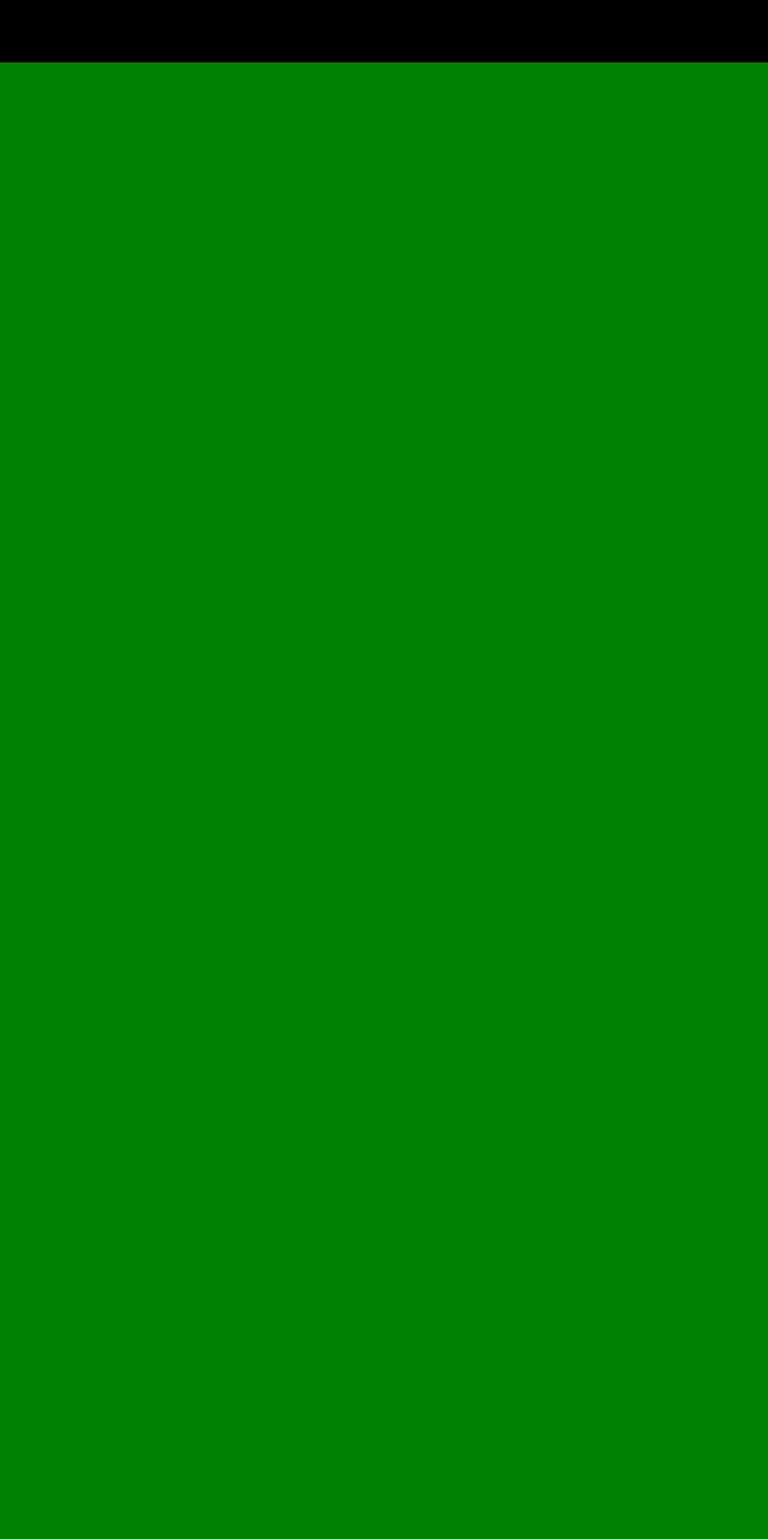
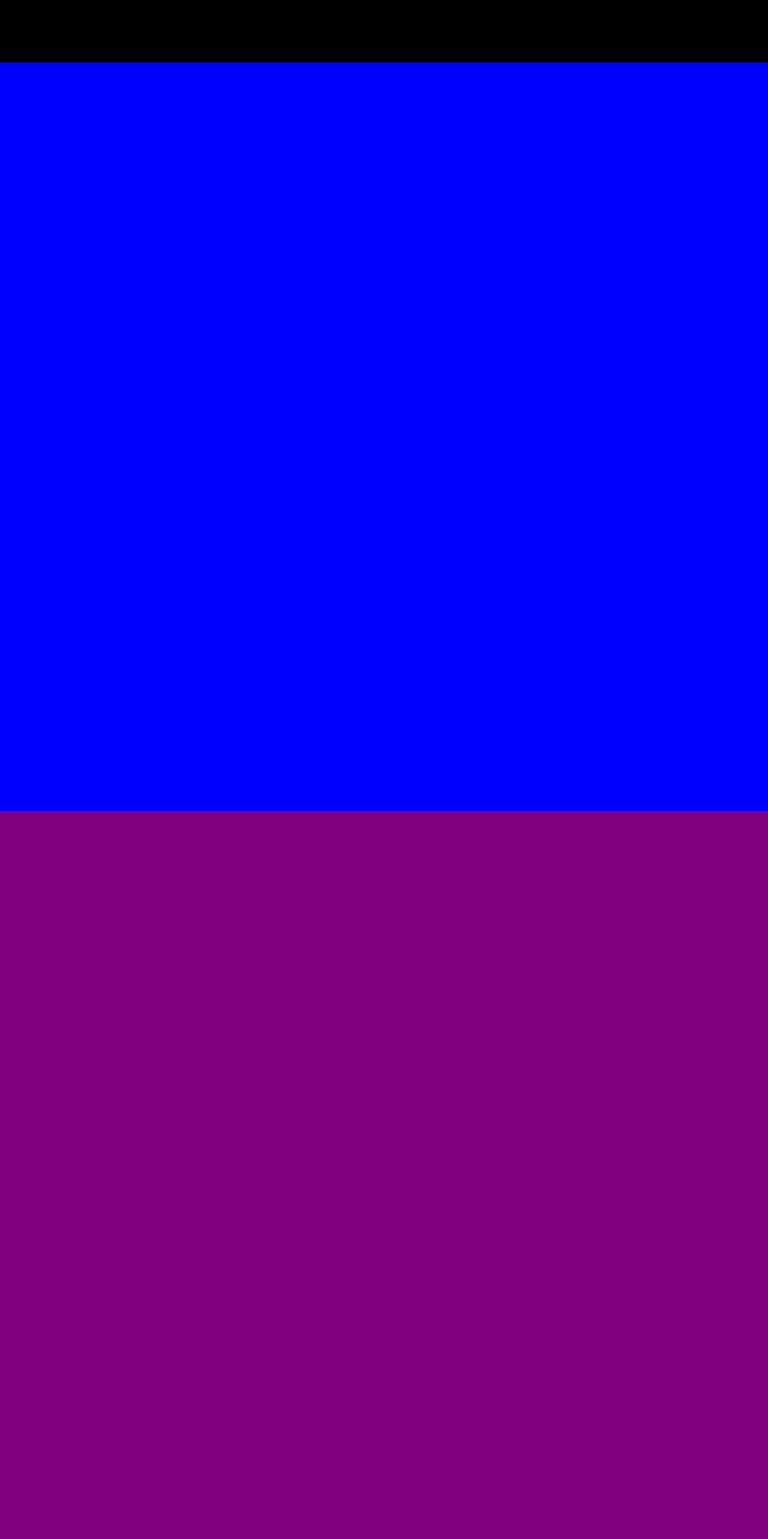
Before and after one commit to Hydrageno/inpaint-toolbox, a Vue app: page / in a window 1280 px wide. Shown: the top 2566 px of the page at 60% size. Built offline with nearby package versions, Linux system fonts and the light colour scheme.

Commit message:
initialize working func layout and view file.

```diff
--- /dev/null
+++ b/src/components/homeview-can/RemovalInpaint.vue
@@ -0,0 +1,13 @@
+<template>
+    <div class="removal-inpaint"></div>
+</template>
+
+<script>
+export default{
+    name: 'RemovalInpaint',
+}
+</script>
+
+<style lang="less">
+
+</style>
--- /dev/null
+++ b/src/components/homeview-can/SegmentationInpaint.vue
@@ -0,0 +1,13 @@
+<template>
+    <div class="segmentation-inpaint"></div>
+</template>
+
+<script>
+export default{
+    name: 'SegmentationInpaint',
+}
+</script>
+
+<style lang="less">
+
+</style>
--- /dev/null
+++ b/src/components/homeview-can/SuperResolution.vue
@@ -0,0 +1,13 @@
+<template>
+    <div class="super-resolution"></div>
+</template>
+
+<script>
+export default{
+    name: 'SuperResolution',
+}
+</script>
+
+<style lang="less">
+
+</style>
--- /dev/null
+++ b/src/components/homeview-can/TraditionInpaint.vue
@@ -0,0 +1,13 @@
+<template>
+    <div class="tradition-inpaint"></div>
+</template>
+
+<script>
+export default{
+    name: 'TraditionInpaint',
+}
+</script>
+
+<style lang="less">
+
+</style>
--- a/src/views/HomeView.vue
+++ b/src/views/HomeView.vue
@@ -7,6 +7,10 @@
     <div id="body">
       <!--main content: include traditional inpaint、super-resolution、removal、inpaint with segmentation-->
       <!--主功能区：包含传统图像修复、超分辨率、去除信息、基于语义分割的指导性修复-->
+      <tradition-inpaint id="body-tradition-inpaint"></tradition-inpaint>
+      <super-resolution id="body-super-resolution"></super-resolution>
+      <removal-inpaint id="body-removal-inpaint"></removal-inpaint>
+      <segmentation-inpaint id="body-segmentation-inpaint"></segmentation-inpaint>
     </div>
     <div id="footer">
       <!--thankful for sponsor-->
@@ -17,12 +21,18 @@
 
 <script>
 // @ is an alias to /src
-
+import TraditionInpaint from '@/components/homeview-can/TraditionInpaint.vue';
+import SuperResolution from '@/components/homeview-can/SuperResolution.vue';
+import RemovalInpaint from '@/components/homeview-can/RemovalInpaint.vue';
+import SegmentationInpaint from '@/components/homeview-can/SegmentationInpaint.vue';
 
 export default {
   name: 'HomeView',
   components: {
-
+    TraditionInpaint,
+    SuperResolution,
+    RemovalInpaint,
+    SegmentationInpaint,
   }
 }
 </script>
@@ -69,6 +79,31 @@ export default {
     // initialize the color of background in developing period.
     // 前期开发时，使用不同颜色来占据位置确定基本布局。
     background-color: green;
+    // let inner element flow by column
+    // 让HomeView的#body中的功能区按照列排序
+    display: flex;
+    flex-direction: column;
+    // let four function the same height;
+    // differentiate the function by differen color in developing period.
+    // 让四个功能区高度相同（后期可以根据需求调整）
+    // 开发阶段按照不同的颜色区分不同的功能区，来调整布局
+    @function-height: 2.5;
+    #body-tradition-inpaint{
+      flex: @function-height;
+      background-color: blue;
+    }
+    #body-super-resolution{
+      flex: @function-height;
+      background-color: purple;
+    }
+    #body-removal-inpaint{
+      flex: @function-height;
+      background-color: yellow;
+    }
+    #body-segmentation-inpaint{
+      flex: @function-height;
+      background-color: red;
+    }
   }
   #footer{
     // decide the percentage of navigator area.
```
